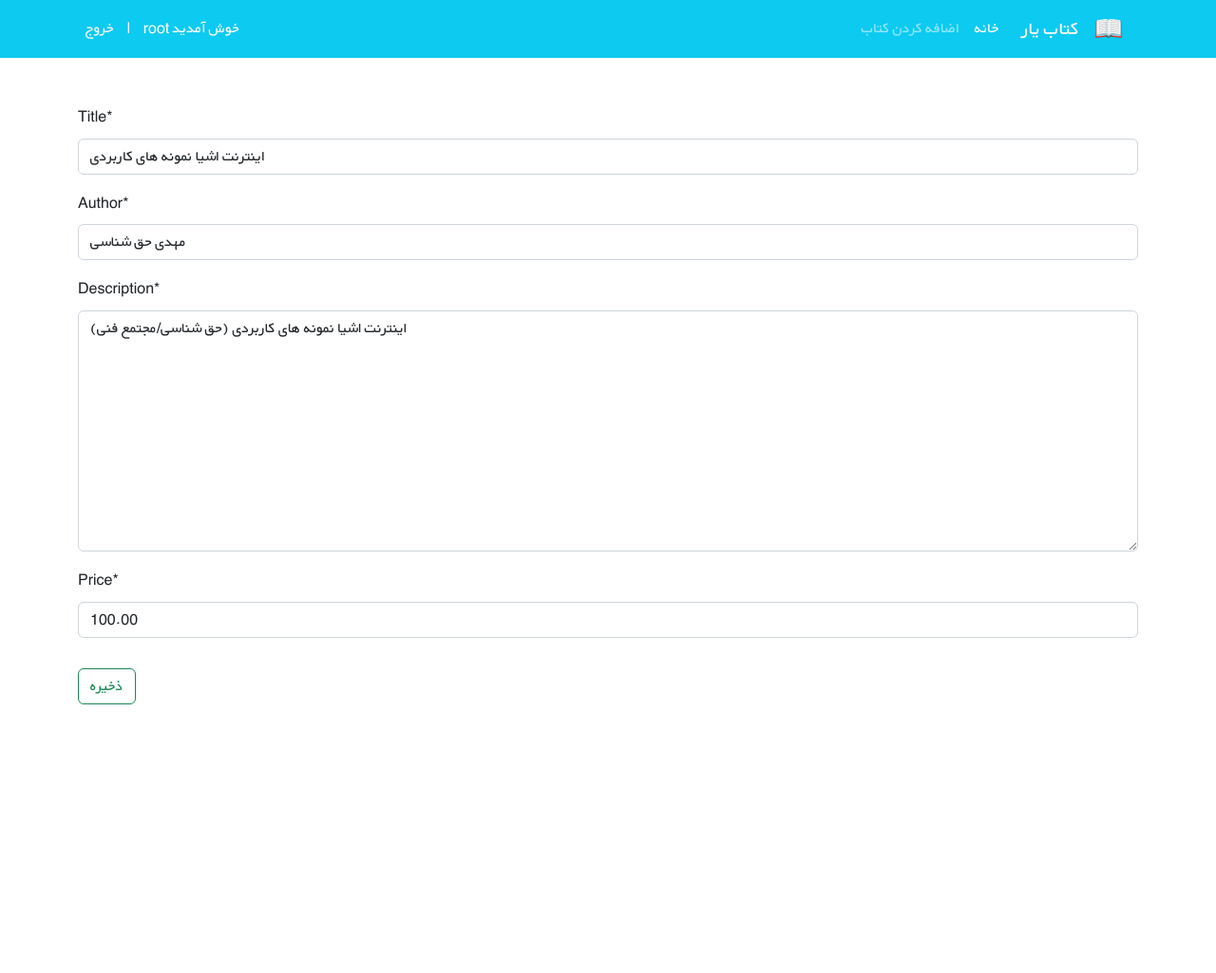
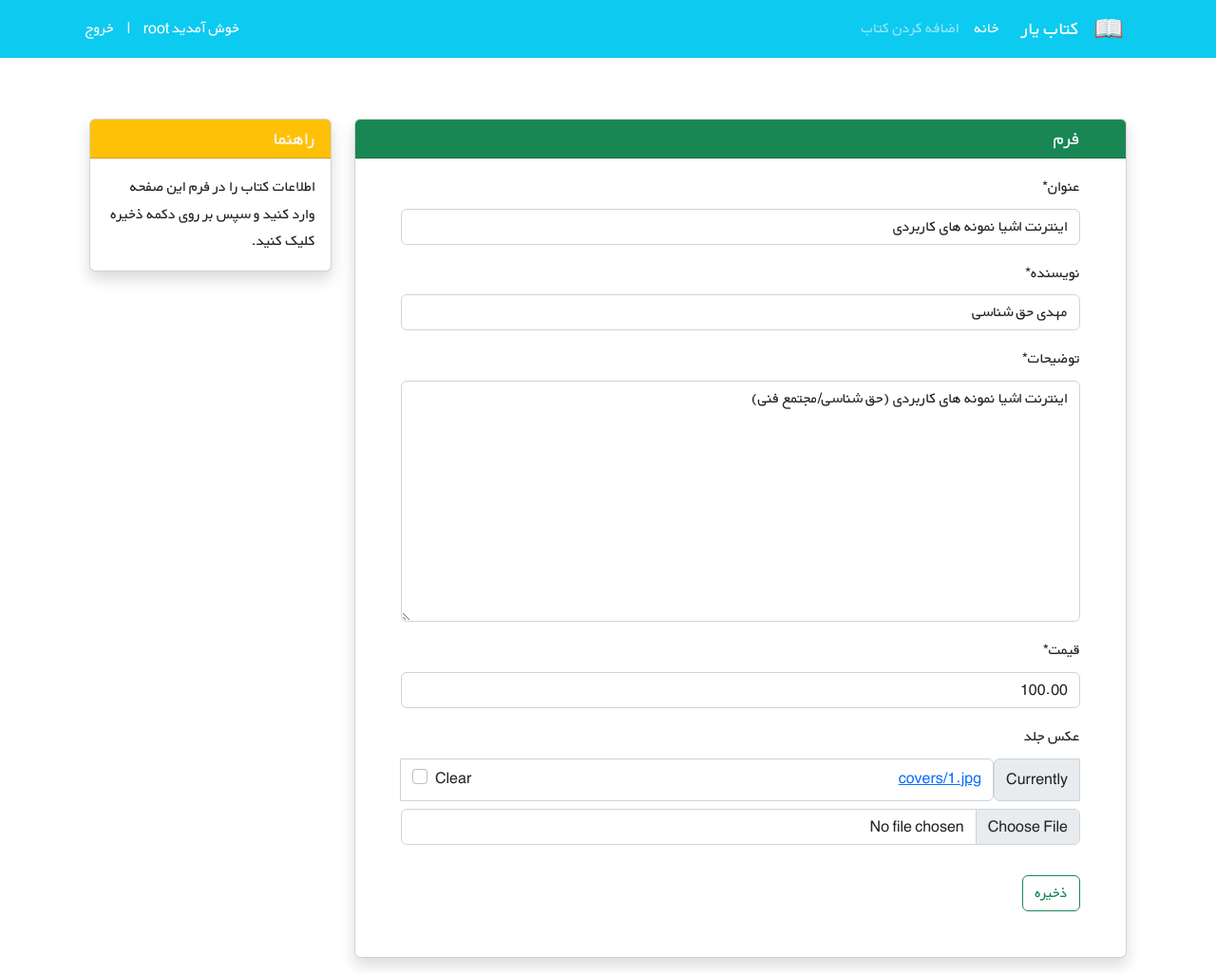
Before and after one commit to pourghadiriHossein/Django, a Django app: page /books/1/update/ in a window 1280 px wide. Shown: the whole page at 95% size. Before the commit the page ends 742 px from the top, so only its background shows below. Run offline with Django 4.2, Linux system fonts and the light colour scheme; a user stored in the database is signed in; data comes from the database, SQL or seed files in the repository; both versions use the stored data as it was after the commit; some libraries are stand-ins or nearby versions.

Commit message:
session20

```diff
--- a/books/forms.py
+++ b/books/forms.py
@@ -4,4 +4,4 @@ from . import models
 class BookForm(ModelForm):
     class Meta:
         model = models.Book
-        fields = ['title', 'author', 'description', 'price']
+        fields = ['title', 'author', 'description', 'price', 'cover']
--- a/books/models.py
+++ b/books/models.py
@@ -2,10 +2,11 @@ from django.db import models
 from django.urls import reverse
 
 class Book(models.Model):
-    title = models.CharField(max_length=200)
-    author = models.CharField(max_length=100)
-    description = models.TextField()
-    price = models.DecimalField(max_digits=5, decimal_places=2)
+    title = models.CharField(max_length=200, verbose_name='عنوان')
+    author = models.CharField(max_length=100, verbose_name='نویسنده')
+    description = models.TextField(verbose_name='توضیحات')
+    price = models.DecimalField(max_digits=5, decimal_places=2, verbose_name='قیمت')
+    cover = models.ImageField(upload_to="covers/", verbose_name='عکس جلد', blank=True)
 
     def __str__(self):
         return self.title
--- a/books/templates/books/book_create.html
+++ b/books/templates/books/book_create.html
@@ -13,12 +13,13 @@
             <div class="card shadow my-3">
                 <h5 class="card-header bg-success text-light px-5">فرم</h5>
                 <div class="px-5 pt-3 pb-5">
-                    <form method="POST" action="{% url 'book_create' %}">
+                    <form method="POST" action="{% url 'book_create' %}" enctype="multipart/form-data">
                         {% csrf_token %}
                         {{ form|crispy }}
                         <input class="btn btn-outline-success mt-3" type="submit" value="ایجاد کتاب">
                     </form>
                 </div>
+
             </div>
         </div>
         <div class="col-3">
--- a/books/templates/books/book_detail.html
+++ b/books/templates/books/book_detail.html
@@ -12,8 +12,10 @@
                 <div class="row w-sm-75 w-100">
                     <div class="col-xs-12 col-md-3 d-flex justify-content-center">
                         <div>
-                            <img src="https://newcdn.fidibo.com/images/books/65579_50411_normal.jpg"
+                            {% if book.cover %}
+                            <img class="shadow" src="{{ book.cover.url }}"
                                  class="img-fluid rounded-start" alt="...">
+                            {% endif %}
                         </div>
                     </div>
                     <div class="col-xs-12 col-md-6 text-center text-md-end mt-md-1 mt-4">
--- a/books/templates/books/book_update.html
+++ b/books/templates/books/book_update.html
@@ -7,9 +7,30 @@
 {% endblock page_title %}
 
 {% block content %}
-<form method="POST" action="{% url 'book_update' book.id%}">
-    {% csrf_token %}
-    {{ form|crispy }}
-    <input class="btn btn-outline-success mt-3" type="submit" value="ذخیره">
-</form>
+<div class="container mt-4" dir="rtl">
+    <div class="row">
+        <div class="col-9">
+            <div class="card shadow my-3">
+                <h5 class="card-header bg-success text-light px-5">فرم</h5>
+                <div class="px-5 pt-3 pb-5">
+                    <form method="POST" action="{% url 'book_update' book.id%}" enctype="multipart/form-data">
+                        {% csrf_token %}
+                        {{ form|crispy }}
+                        <input class="btn btn-outline-success mt-3" type="submit" value="ذخیره">
+                    </form>
+                </div>
+            </div>
+        </div>
+        <div class="col-3">
+            <div class="card my-3 shadow">
+                <h5 class="card-header bg-warning text-light">راهنما</h5>
+                <div class="card-body">
+                    <p class="card-text">
+                        اطلاعات کتاب را در فرم این صفحه وارد کنید و سپس بر روی دکمه ذخیره کلیک کنید.
+                    </p>
+                </div>
+            </div>
+        </div>
+    </div>
+</div>
 {% endblock content %}
--- a/books/views.py
+++ b/books/views.py
@@ -1,11 +1,15 @@
 from django.shortcuts import render, get_object_or_404, redirect
 from . import models
 from .forms import BookForm
+from django.core.paginator import Paginator
 
 def book_list_view(request):
     books = models.Book.objects.all()
+    paginator = Paginator(books, 2)
+    page_number = request.GET.get('page')
+    page_obj = paginator.get_page(page_number)
     context = {
-        'books' : books
+        'page_obj': page_obj
     }
     return render(request, 'books/book_list.html', context)
 
@@ -20,7 +24,7 @@ def book_create_view(request):
     if not request.user.is_authenticated:
         return redirect('login')
     if request.method=='POST':
-        form = BookForm(request.POST)
+        form = BookForm(request.POST,request.FILES)
         if form.is_valid():
             form.save()
             return redirect('book_list')
@@ -36,7 +40,7 @@ def book_update_view(request, pk):
         form = BookForm(instance=book)
         return render(request, 'books/book_update.html', { 'form': form , 'book': book})
     elif request.method == 'POST':
-        form = BookForm(request.POST, instance=book)
+        form = BookForm(request.POST, request.FILES, instance=book)
         if form.is_valid():
             form.save()
             return redirect('book_list')
--- a/config/settings.py
+++ b/config/settings.py
@@ -137,3 +137,7 @@ EMAIL_BACKEND = 'django.core.mail.backends.console.EmailBackend'
 
 CRISPY_ALLOWED_TEMPLATE_PACKS = "bootstrap5"
 CRISPY_TEMPLATE_PACK = "bootstrap5"
+
+# media files
+MEDIA_URL = "media/"
+MEDIA_ROOT = str(BASE_DIR.joinpath('media'))
--- a/config/urls.py
+++ b/config/urls.py
@@ -16,6 +16,8 @@ Including another URLconf
 from django.contrib import admin
 from django.urls import path, include
 # from django.shortcuts import render
+from django.conf import settings
+from django.conf.urls.static import static
 
 urlpatterns = [
     path('admin/', admin.site.urls),
@@ -24,4 +26,4 @@ urlpatterns = [
     path('accounts/', include('django.contrib.auth.urls')),
     path('accounts/', include('accounts.urls')),
     path('books/', include('books.urls')),
-]
+] + static(settings.MEDIA_URL, document_root=settings.MEDIA_ROOT)
```
Also changed, not shown: books/templates/books/book_list.html (+15 -3 lines), README.md, books/migrations/0002_book_cover.py (added), books/migrations/0003_alter_book_author_alter_book_description_and_more.py (added), db.sqlite3, media/covers/1.jpg (added), media/covers/2.jpg (added), media/covers/3.jpg (added).
